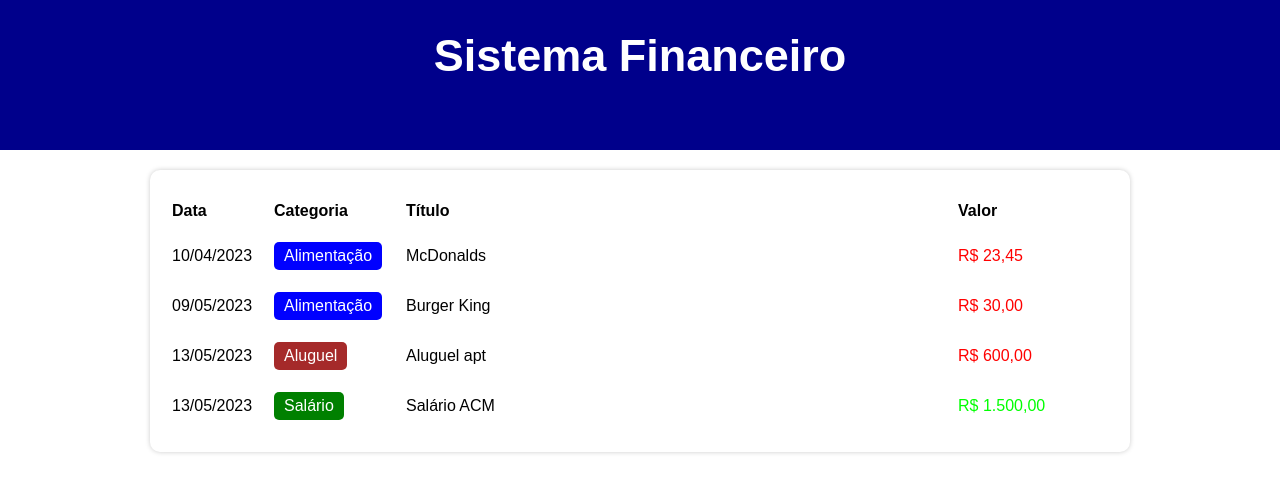
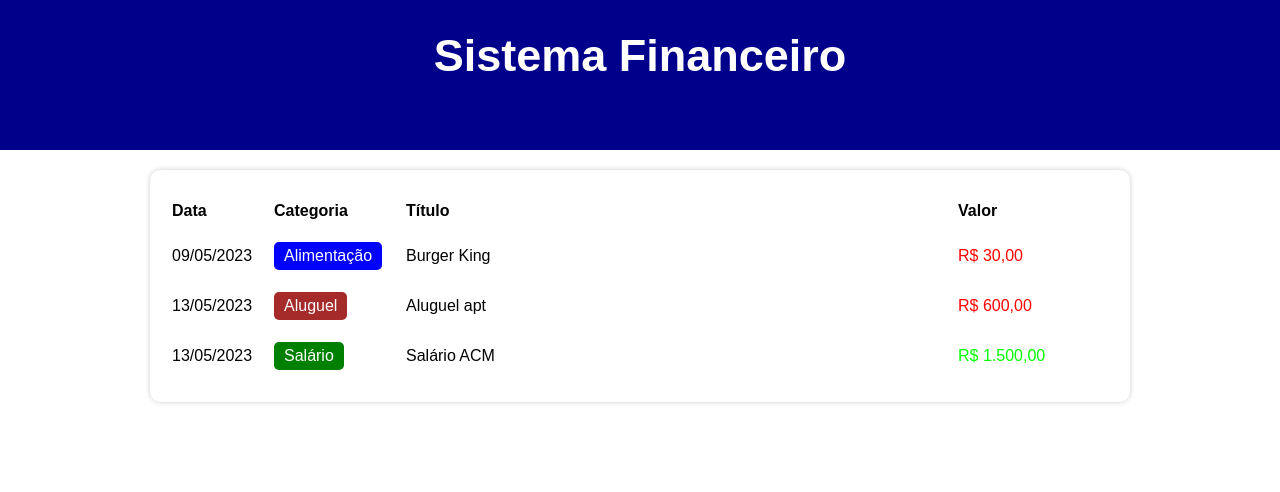
Before and after one commit to Luan-Costa-2l/expense-tracker, a React (Vite) app: page / in a window 1280 px wide. Shown: the top 492 px of the page. Built offline with nearby package versions, Linux system fonts and the light colour scheme.

Commit message:
feat(App): use filtered list

```diff
--- a/src/App.tsx
+++ b/src/App.tsx
@@ -1,11 +1,19 @@
-import { useState } from 'react';
+import { useState, useEffect } from 'react';
 import './App.styles.scss';
 import { TableArea } from './components/TableArea';
 import { item } from './data/items';
+import { filterListByMonth, getCurrentMonth } from './helpers/dateFilter';
+import { Item } from './types/Item';
 
 
 const App = () => {
   const [list, setList] = useState(item);
+  const [filteredList, setFilteredList] = useState<Item[]>([]);
+  const [currentMonth, setCurrentMonth] = useState(getCurrentMonth());
+
+  useEffect(() => {
+    setFilteredList( filterListByMonth(item, currentMonth) );
+  }, [list, currentMonth]);
 
   return (
     <div className="container">
@@ -18,7 +26,7 @@ const App = () => {
 
         {/* área de inserção */}
 
-        <TableArea list={list} />
+        <TableArea list={filteredList} />
       </main>
     </div>
   )
```
